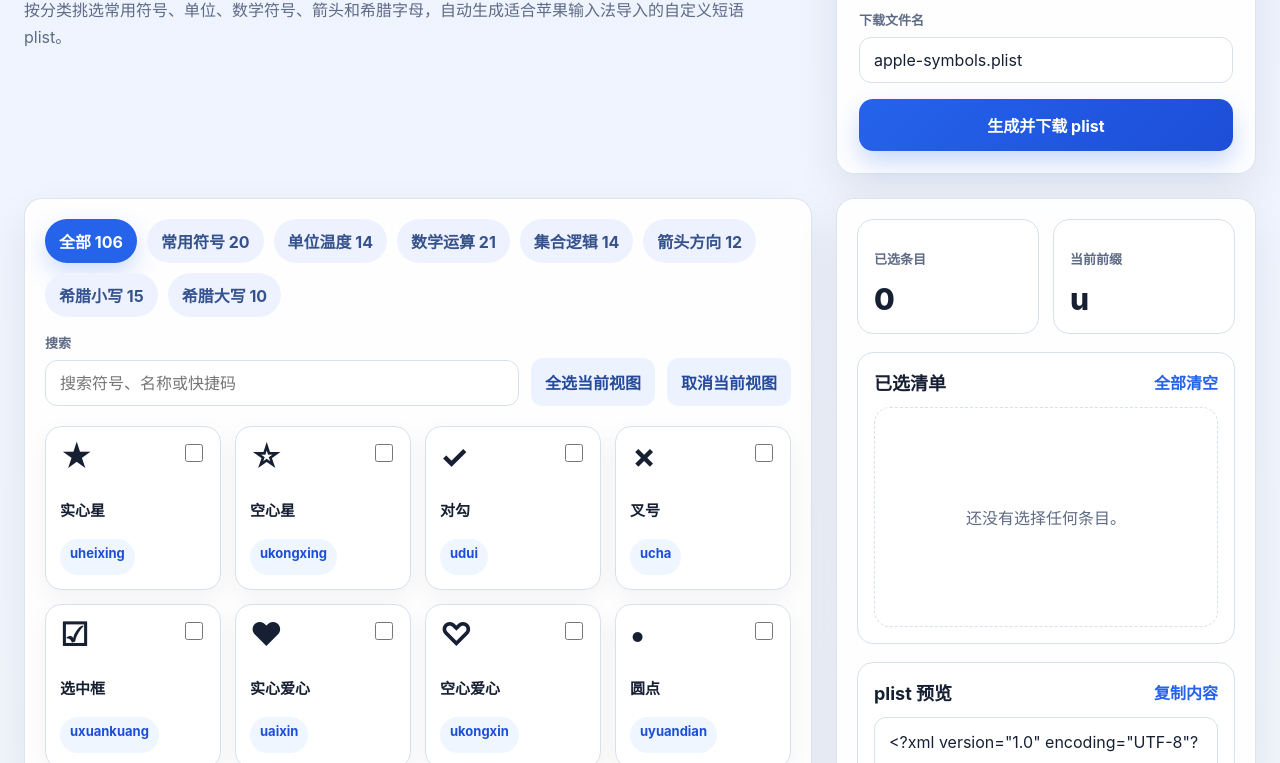
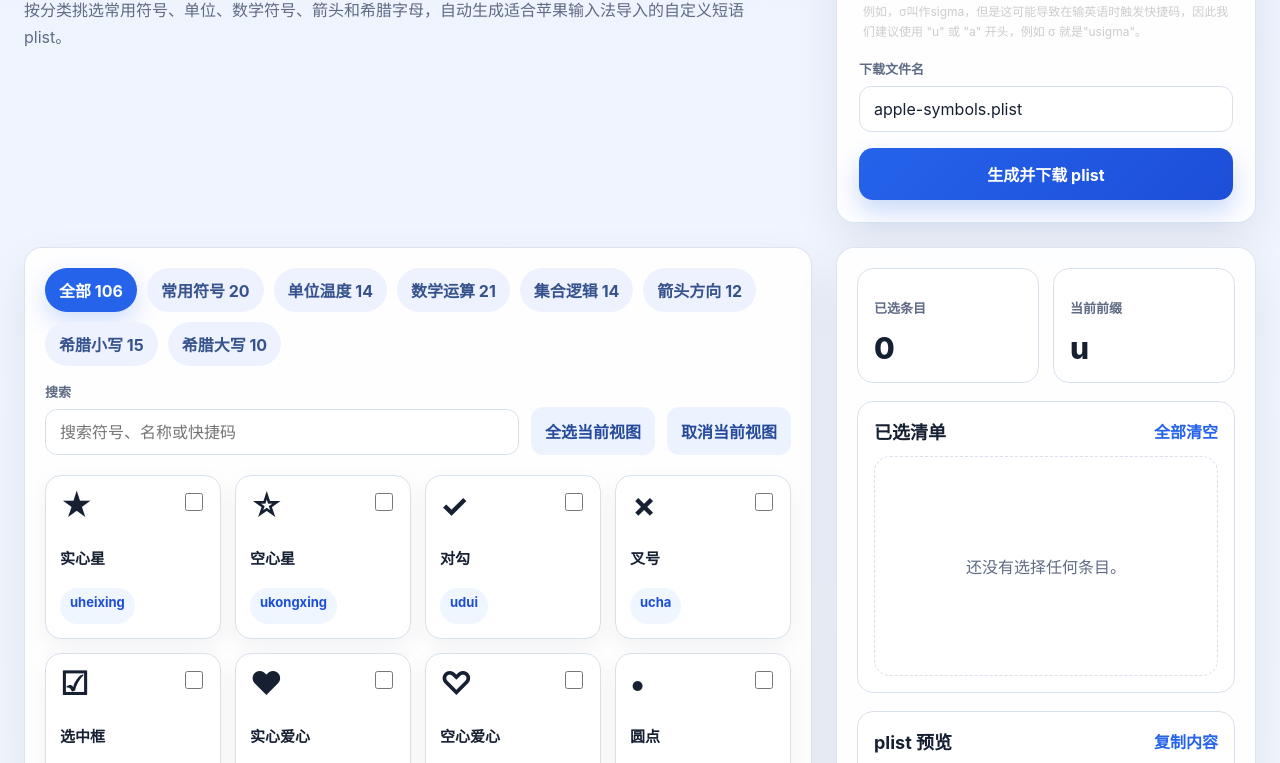
Before and after one commit to Alice-Drop/QuickSymbols, a plain HTML site: page index.html in a window 1280 px wide. Shown: the part 134-897 px from the top of the page. Drawn offline with Linux system fonts and the light colour scheme.

Commit message:
add tips for perfix

```diff
--- a/index.html
+++ b/index.html
@@ -18,6 +18,7 @@
         <label class="field">
           <span>快捷码前缀</span>
           <input id="prefixInput" type="text" value="u" maxlength="6" autocomplete="off" spellcheck="false">
+          <p class="help">例如，σ叫作sigma，但是这可能导致在输英语时触发快捷码，因此我们建议使用 "u" 或 "a" 开头，例如 σ 就是"usigma"。</p>
         </label>
         <label class="field">
           <span>下载文件名</span>
--- a/style.css
+++ b/style.css
@@ -14,6 +14,14 @@
 
 * {
   box-sizing: border-box;
+}
+
+.help{
+  color:  #ccc; /*var(--muted);*/
+  font-size: 12px;
+  line-height: 1.7;
+  padding: 0 4px;
+  margin: 0;
 }
 
 body {
```
